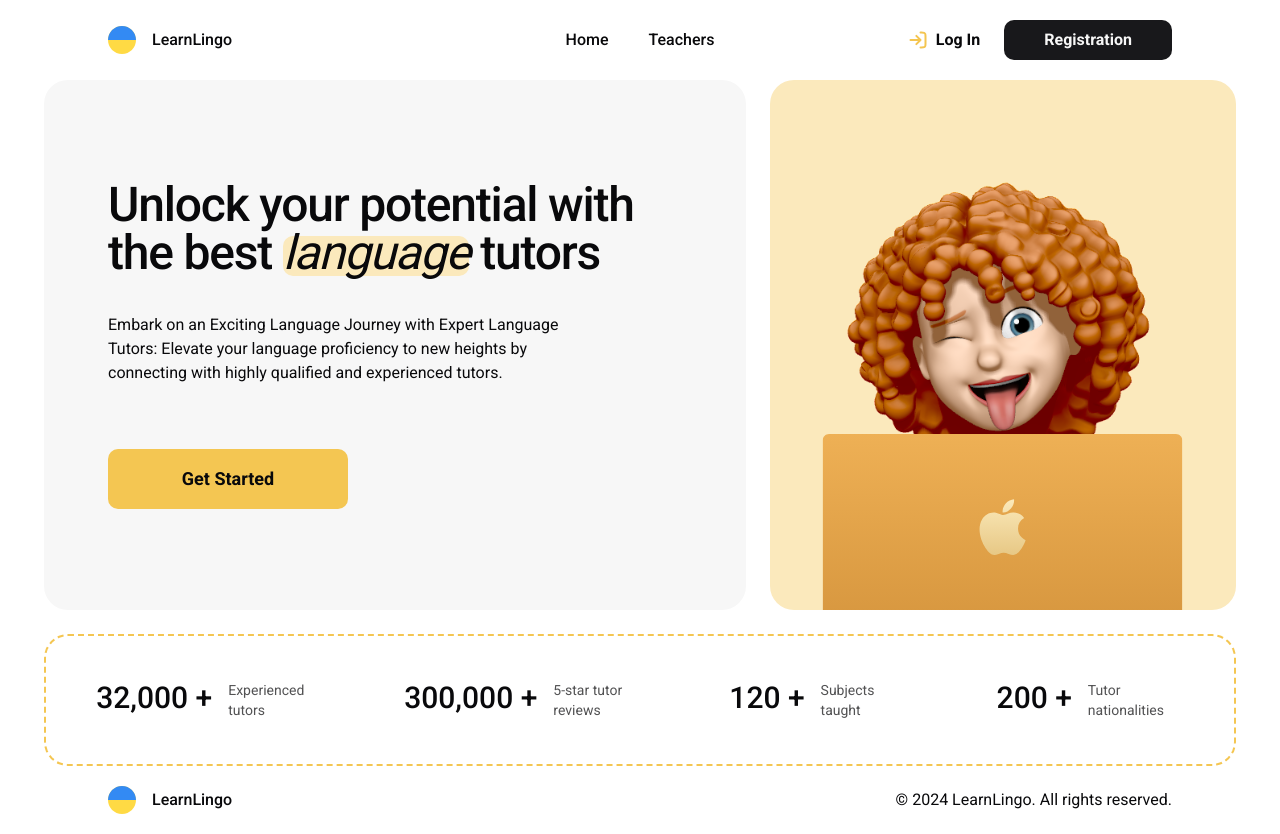
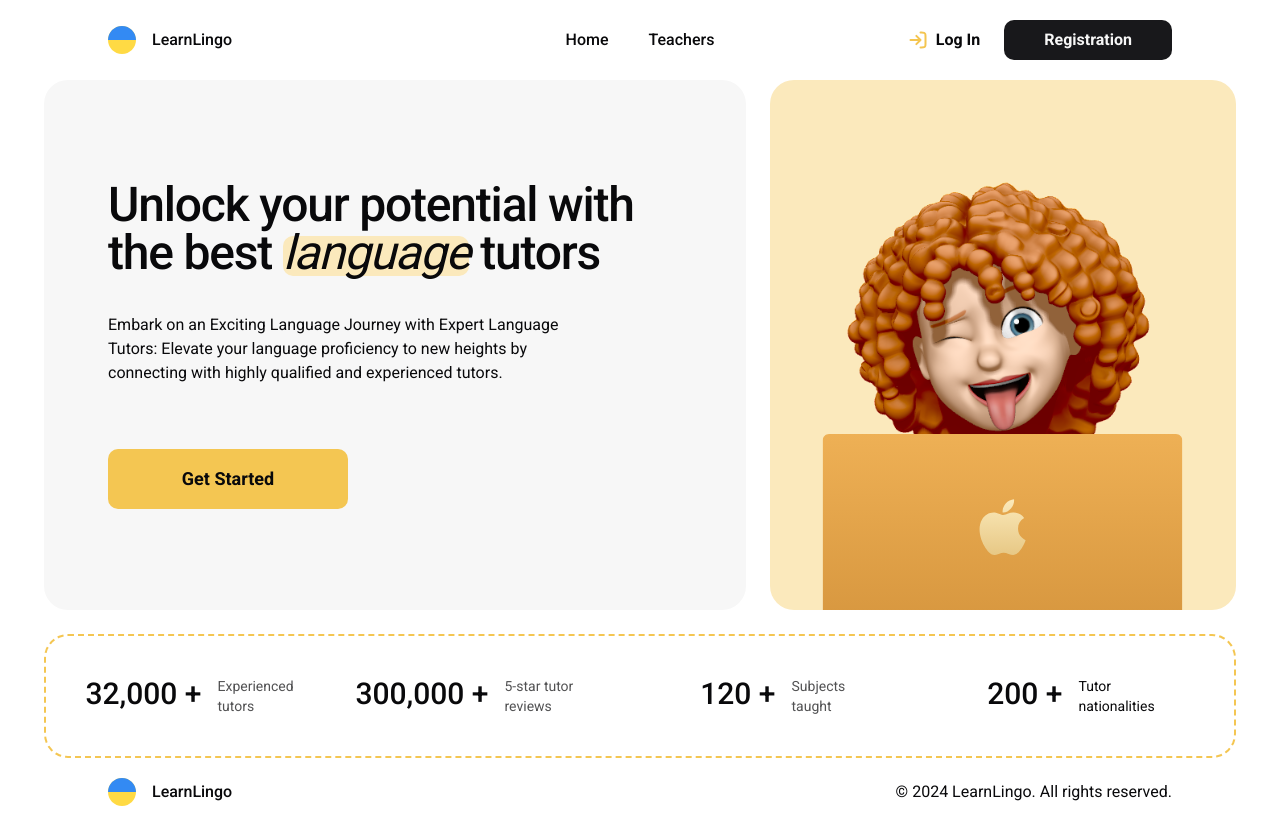
Before and after one commit to Valik3201/learn-lingo, a Next.js app: page / in a window 1280 px wide. Built offline with nearby package versions, Linux system fonts and the light colour scheme.

Commit message:
style(feature): Updated feature section styles and added link for CTA

```diff
--- a/app/page.tsx
+++ b/app/page.tsx
@@ -1,5 +1,6 @@
+import Image from "next/image";
+import Link from "next/link";
 import { Button } from "@/components/ui/button";
-import Image from "next/image";
 
 export default function Home() {
   return (
@@ -22,15 +23,16 @@ export default function Home() {
             Elevate your language proficiency to new heights by connecting with
             highly qualified and experienced tutors.
           </p>
-          <Button className="w-60 h-[60px] text-lg" variant={"yellow"}>
-            Get Started
+
+          <Button className="w-60 h-[60px] text-lg" variant={"yellow"} asChild>
+            <Link href="/teachers">Get Started</Link>
           </Button>
         </div>
         <div className="w-full lg:w-[40%] bg-yellow-foreground rounded-3xl flex justify-center items-end">
           <Image
             src="/hero.svg"
             width={391}
-            height={578}
+            height={450}
             alt="Hero Image"
             priority
             className="w-1/2 md:w-fit"
@@ -39,22 +41,38 @@ export default function Home() {
       </section>
 
       <section>
-        <ul className="flex flex-col flex-wrap lg:flex-row lg:flex-nowrap gap-20 py-11 place-content-center items-center border-dashed border-yellow border-2 rounded-3xl">
-          <li className="flex gap-4">
-            <h2 className="font-medium text-3xl text-nowrap">32,000 +</h2>
-            <p className="text-sm max-w-24 opacity-70">Experienced tutors</p>
+        <ul className="grid grid-cols-1 md:grid-cols-2 xl:grid-cols-4 gap-10 p-10 place-items-center items-center border-dashed border-yellow border-2 rounded-3xl">
+          <li className="grid grid-cols-2 gap-4">
+            <h2 className="font-medium text-3xl text-nowrap justify-self-end">
+              32,000 +
+            </h2>
+            <p className="text-sm max-w-20 opacity-70 justify-self-start">
+              Experienced tutors
+            </p>
           </li>
-          <li className="flex gap-4">
-            <h2 className="font-medium text-3xl text-nowrap">300,000 +</h2>
-            <p className="text-sm max-w-24 opacity-70">5-star tutor reviews</p>
+          <li className="grid grid-cols-2 gap-4">
+            <h2 className="font-medium text-3xl text-nowrap justify-self-end">
+              300,000 +
+            </h2>
+            <p className="text-sm max-w-20 opacity-70 justify-self-start">
+              5-star tutor reviews
+            </p>
           </li>
-          <li className="flex gap-4">
-            <h2 className="font-medium text-3xl text-nowrap">120 +</h2>
-            <p className="text-sm max-w-24 opacity-70">Subjects taught</p>
+          <li className="grid grid-cols-2 gap-4">
+            <h2 className="font-medium text-3xl text-nowrap justify-self-end">
+              120 +
+            </h2>
+            <p className="text-sm max-w-20 opacity-70 justify-self-start">
+              Subjects taught
+            </p>
           </li>
-          <li className="flex gap-4">
-            <h2 className="font-medium text-3xl text-nowrap">200 +</h2>
-            <p className="text-sm max-w-24 opacity-70">Tutor nationalities</p>
+          <li className="grid grid-cols-2 gap-4">
+            <h2 className="font-medium text-3xl text-nowrap justify-self-end">
+              200 +
+            </h2>
+            <p className="text-sm max-w-20 opacity-70justify-self-start">
+              Tutor nationalities
+            </p>
           </li>
         </ul>
       </section>
```
